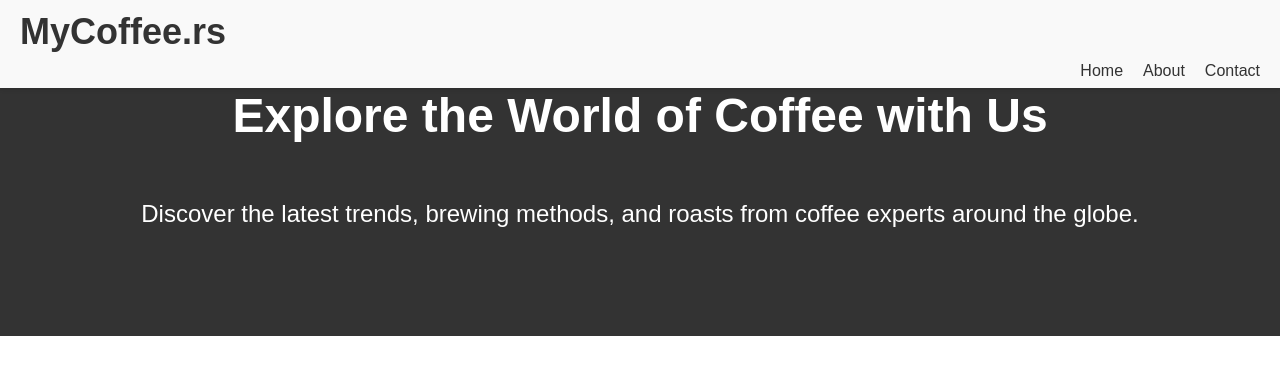
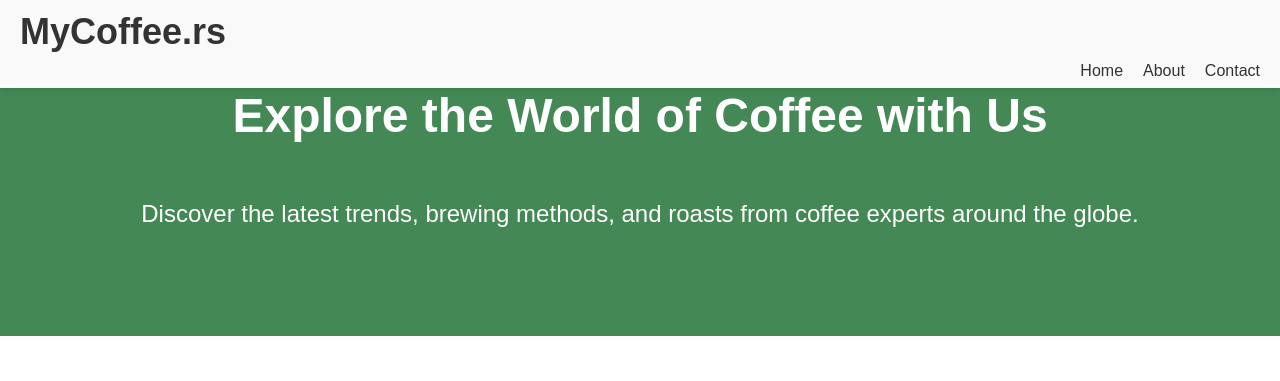
Before and after one commit to nemili83/helpdesk.github.io, a PHP site: page / in a window 1280 px wide. Shown: the top 381 px of the page. Run offline with PHP 8.4, Linux system fonts and the light colour scheme.

Commit message:
Update style.css

```diff
--- a/style.css
+++ b/style.css
@@ -53,7 +53,7 @@ nav li {
 /* Hero Section Styles */
 
 .hero {
-  background-color: #333;
+  background-color: #485;
   color: #fff;
   padding: 80px 20px;
   text-align: center;
```
